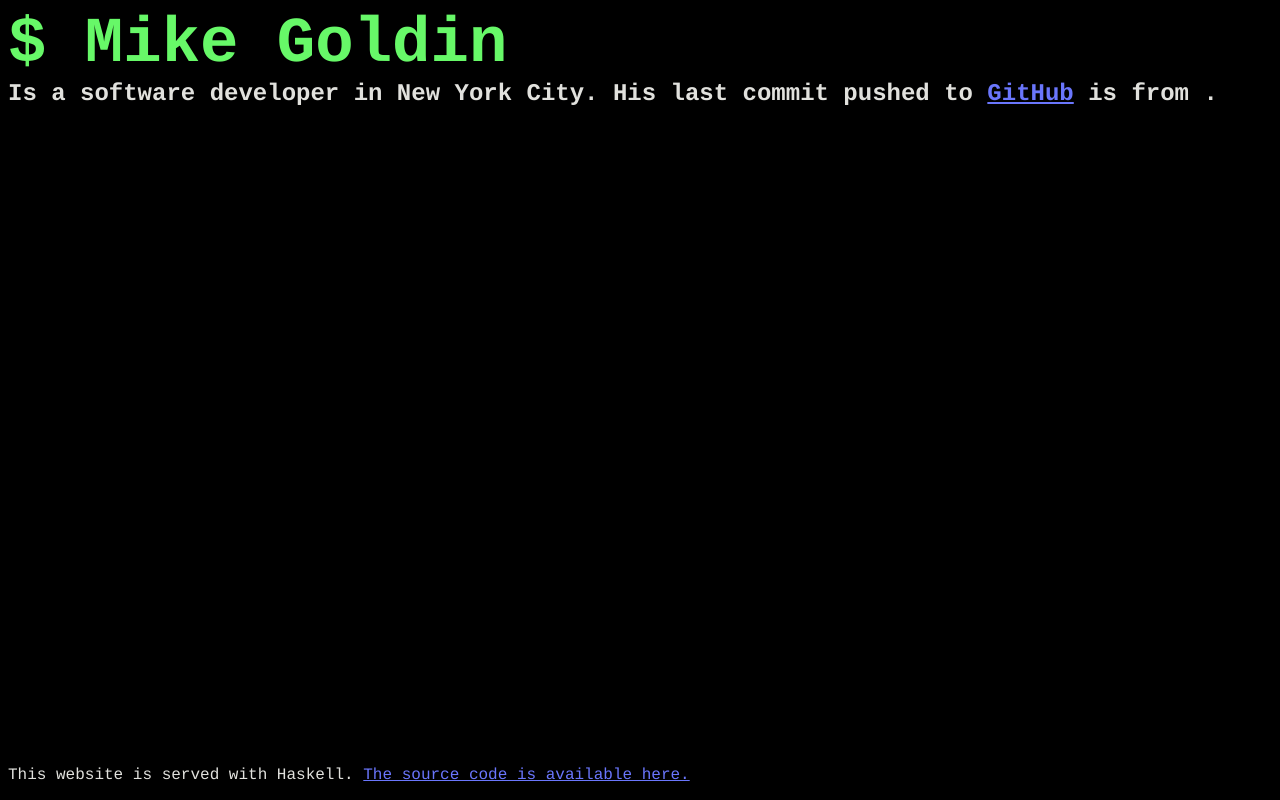
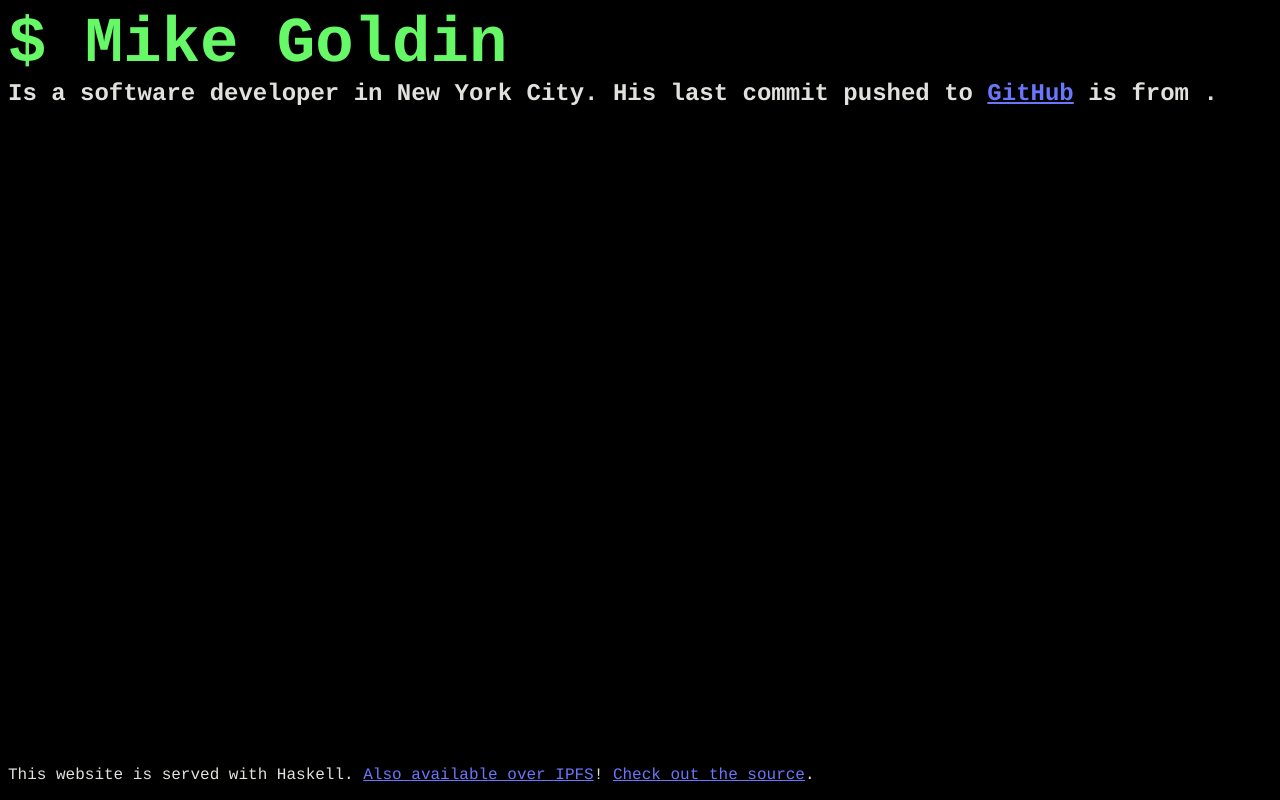
Before and after one commit to skmgoldin/mikegold.in, a plain HTML site: page html/index.html in a window 1280 px wide. Drawn offline with Linux system fonts and the light colour scheme; no server answers.

Commit message:
Updated.

```diff
--- a/html/index.html
+++ b/html/index.html
@@ -13,9 +13,10 @@
   </div>
   <div id="footer">
     <p>This website is served with Haskell.
+       <a href="https://mikegold.in/ipns/QmVdqfmgrAGsyoAYkG5X8fsYfDJJiPVFPe5iFpEZedYBDD">
+         Also available over IPFS</a>!
        <a href="https://github.com/skmgoldin/mikegold.in">
-         The source code is available here.
-       </a>
+         Check out the source</a>.
     </p>
   </div>
 </body>
```
